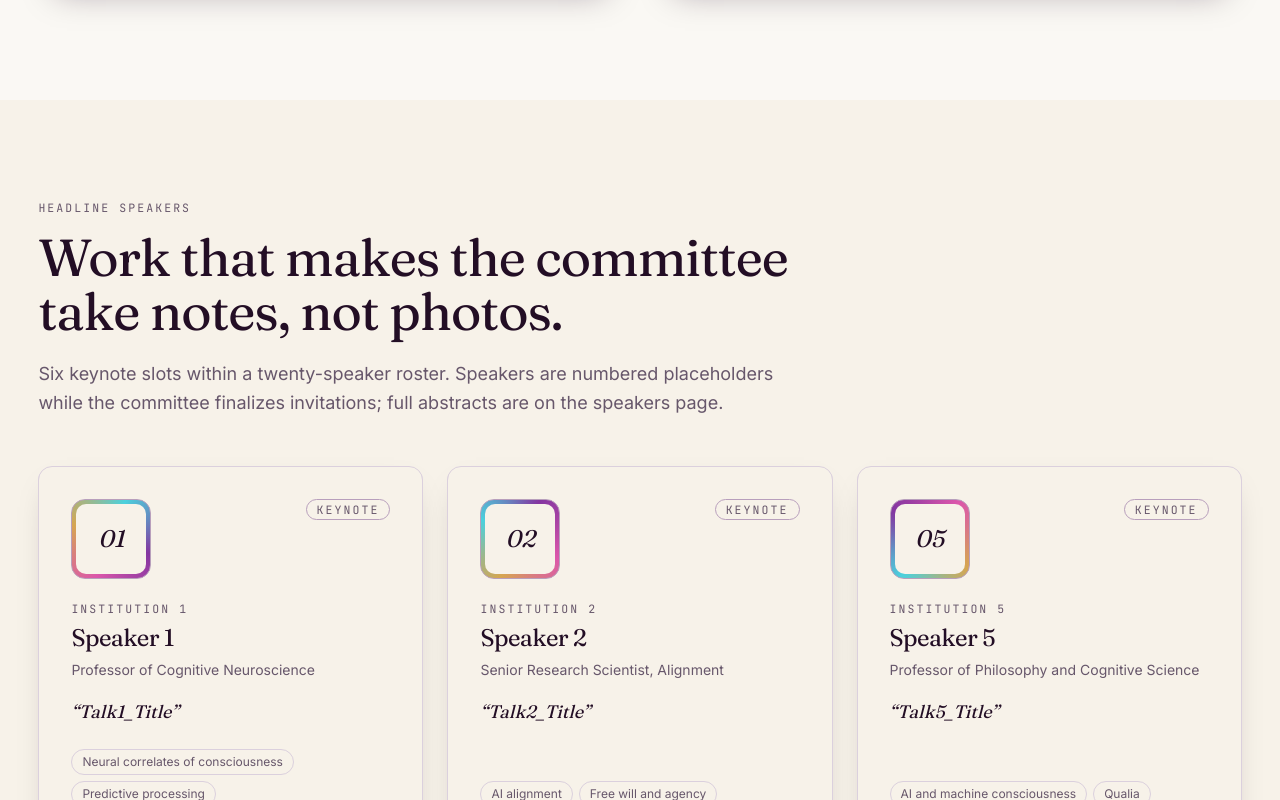
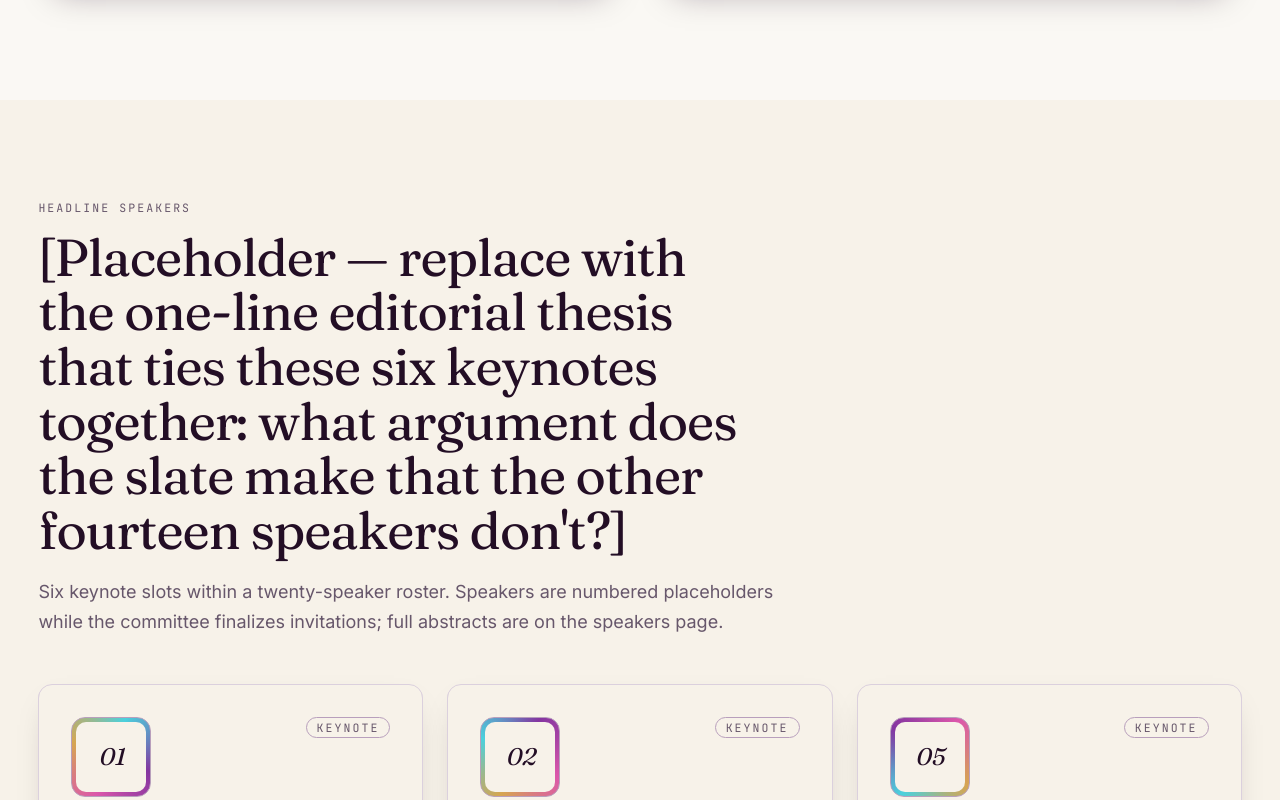
Before and after one commit to mason-u-borchard/synapse-conference-prototype, a Next.js app: page / in a window 1280 px wide. Shown: the part 2000-2800 px from the top of the page. Built offline with nearby package versions, Linux system fonts and the light colour scheme; no server answers.

Commit message:
refactor(content): genericize 'Headline speakers' heading to a committee-facing placeholder

```diff
--- a/src/app/page.tsx
+++ b/src/app/page.tsx
@@ -87,7 +87,7 @@ export default function HomePage() {
       <Section
         tone="raised"
         eyebrow="Headline speakers"
-        heading="Work that makes the committee take notes, not photos."
+        heading="[Placeholder — replace with the one-line editorial thesis that ties these six keynotes together: what argument does the slate make that the other fourteen speakers don't?]"
         lede="Six keynote slots within a twenty-speaker roster. Speakers are numbered placeholders while the committee finalizes invitations; full abstracts are on the speakers page."
       >
         <div className="grid gap-6 md:grid-cols-2 xl:grid-cols-3">
```
